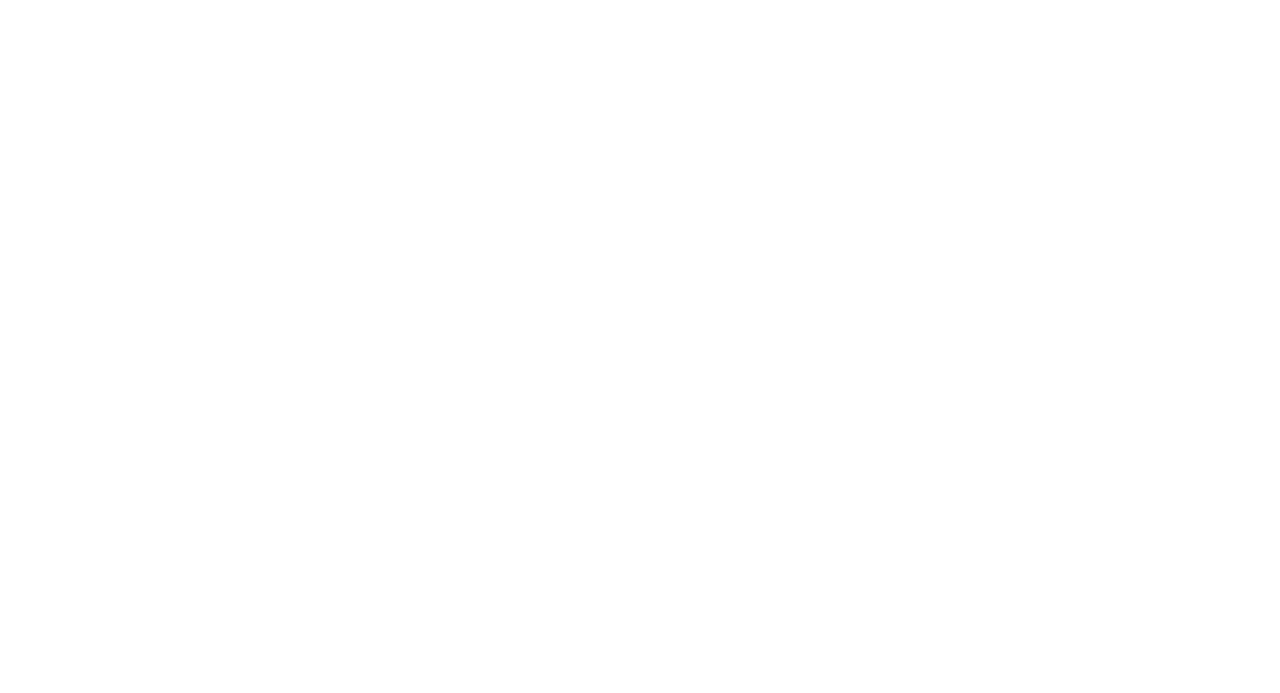
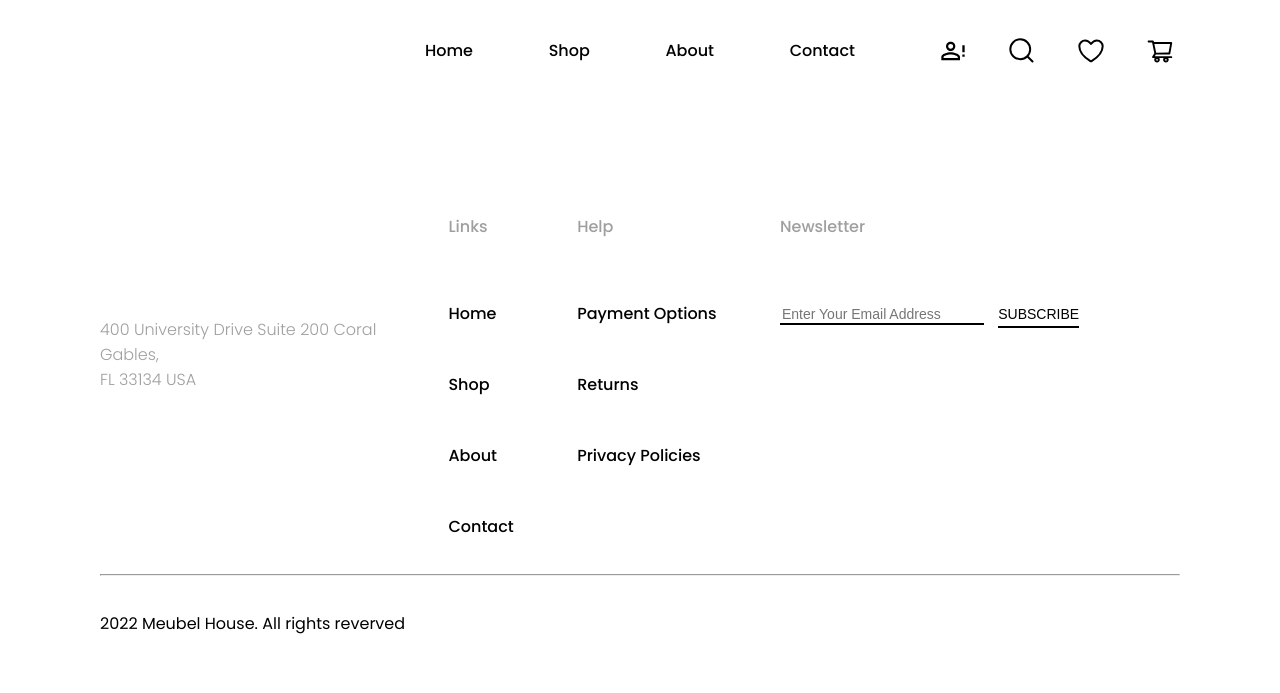
Before and after one commit to nd2204/web-ban-do-noi-that, a plain HTML site: page shop.html in a window 1280 px wide. Drawn offline with Linux system fonts and the light colour scheme.

Commit message:
update: create header and footer template
create footer.js
create header.js
move all header and footer css into corresponding javascript file
update other website to use the template

```diff
--- a/about.html
+++ b/about.html
@@ -0,0 +1,16 @@
+<html lang="en">
+  <head>
+    <meta http-equiv="content-type" content="text/html" charset="utf-8">
+    <meta name="viewport" content="width=device-width, initial-scale=1.0">
+    <link rel="stylesheet" href="./css/general.css">
+    <title>about</title>
+    <script src="scripts/header.js"></script>
+    <script src="scripts/footer.js"></script>
+  </head>
+  <body>
+    <!--Must import header.js for this to work-->
+    <header-component></header-component>
+    <!--Must import footer.js for this to work-->
+    <footer-component></footer-component>
+  </body>
+</html>
--- a/css/general.css
+++ b/css/general.css
@@ -1,3 +1,5 @@
+@import url('https://fonts.googleapis.com/css2?family=Poppins:ital,wght@0,100;0,200;0,300;0,400;0,500;0,600;0,700;0,800;0,900;1,100;1,200;1,300;1,400;1,500;1,600;1,700;1,800;1,900&display=swap');
+
 * {
   font-family: Poppins, sans-serif;
 }
--- /dev/null
+++ b/scripts/footer.js
@@ -0,0 +1,135 @@
+const footer_template = document.createElement('template');
+
+footer_template.innerHTML = `
+  <style>
+    a {
+      text-decoration: none;
+    }
+
+    footer {
+      padding: 98px 100px 38px;
+    }
+
+    footer hr {
+      margin: 35px 0px;
+    }
+
+    .copyright-text {
+      font-size: 1rem;
+    }
+
+    .footer-section p {
+      font-size: 1rem;
+      color: #9F9F9F;
+      font-weight: 500;
+    }
+
+    .footer-sections-ctn {
+      display: flex;
+      flex-direction: row;
+      justify-content: space-between;
+      column-gap: 2rem;
+      align-items: start;
+    }
+
+    .footer-section {
+      display: flex;
+      flex-direction: column;
+      justify-content: left;
+      row-gap: 46px;
+      min-height: 312px;
+    }
+
+    .footer-section a {
+      font-size: 1rem;
+      font-weight: 500;
+      color: black;
+    }
+
+    .address-section {
+      display: flex;
+      flex-direction: row;
+      align-items: center;
+      color: #9F9F9F;
+      max-width: 285px;
+    }
+
+    .address-section p {
+      font-size: 1rem;
+      font-weight: 300;
+    }
+
+    .newsletter-section div {
+      width: 300px;
+      margin-right: 100px;
+    }
+
+    input[type="text"] {
+      width: 200px;
+      border-style: none;
+      border-bottom: 0.15rem solid black;
+    }
+
+    input[type="text"]::placeholder {
+      font-size: 0.875rem;
+    }
+    input[type="text"]:focus {
+      outline: none;
+    }
+
+    .subscribe-btn {
+      font-size: 0.875rem;
+      font-weight: 500;
+      height: 24px;
+      border-style: none;
+      border-bottom: 0.15rem solid black;
+      background-color: #00000000;
+      padding: 0;
+      cursor: pointer;
+      margin-left: 10px;
+      padding-bottom: 2px;
+    }
+  </style>
+  <footer>
+    <div class="footer-sections-ctn">
+      <div class="footer-section address-section">
+        <p>400 University Drive Suite 200 Coral Gables,<br>FL 33134 USA</p>
+      </div>
+      <div class="footer-section links-section">
+        <p>Links</p>
+        <a href="./index.html">Home</a>
+        <a href="./shop.html">Shop</a>
+        <a href="./about.html">About</a>
+        <a href="./contact.html">Contact</a>
+      </div>
+      <div class="footer-section help-section">
+        <p>Help</p>
+        <a href="#">Payment Options</a>
+        <a href="#">Returns</a>
+        <a href="#">Privacy Policies</a>
+      </div>
+      <div class="footer-section newsletter-section">
+        <p>Newsletter</p>
+        <div>
+          <input id="email-input" type="text" name="email" placeholder="Enter Your Email Address">
+          <button class="subscribe-btn">SUBSCRIBE</button>
+        </div>
+      </div>
+    </div>
+    <hr>
+    <p class="copyright-text">2022 Meubel House. All rights reverved</p>
+  </footer>
+`;
+
+class Footer extends HTMLElement {
+  constructor() {
+    super()
+  }
+
+  connectedCallback() {
+    const shadowRoot = this.attachShadow({ mode: 'closed' });
+    shadowRoot.appendChild(footer_template.content);
+  }
+}
+
+customElements.define('footer-component', Footer)
--- /dev/null
+++ b/scripts/header.js
@@ -0,0 +1,94 @@
+const header_template = document.createElement('template');
+
+header_template.innerHTML = `
+  <style>
+  a {
+    text-decoration: none;
+  }
+
+  header {
+    font-family: "Poppins", sans-serif;
+    width: 100%;
+    height: 100px;
+    display: flex;
+    justify-content: center;
+    align-items: center;
+    background-color: rgba(255, 255, 255, 0);
+    z-index: 1000;
+  }
+
+  .middle-section {
+    display: flex;
+    justify-content: space-between;
+    min-width: 430px;
+    z-index: 1000;
+  }
+
+  .middle-section a {
+    color: #000000;
+    cursor: pointer;
+    font-weight: 500;
+    font-size: 16;
+  }
+
+  .right-section {
+    display: flex;
+    justify-content: space-between;
+    width: 247px;
+    flex-shrink: 0;
+    position: absolute;
+    right: 100px;
+    z-index: 1000;
+  }
+
+  .right-section button {
+    z-index: 1000;
+    height: 28px;
+    background-color: #00000000;
+    border-width: 0;
+    cursor: pointer;
+  }
+
+  @media(max-width: 1000px) {
+    .header-ctn {
+      justify-content: space-between;
+    }
+    .header-middle-section {
+      margin-left: 100px;
+      margin-right: 100px;
+    }
+    .header-right-section {
+      display: flex;
+      position: static;
+      margin-right: 100px;
+    }
+  }
+  </style>
+  <header>
+    <div class="middle-section">
+      <a href="#">Home</a>
+      <a href="./shop.html">Shop</a>
+      <a href="./about.html">About</a>
+      <a href="./contact.html">Contact</a>
+    </div>
+    <div class="right-section">
+      <button onclick="alert('button clicked')"><img class="account-alert-icon" src="assets/icons/account_alert.svg"></button>
+      <button onclick="alert('button clicked')"><img class="search-icon" src="assets/icons/search.svg"></button>
+      <button onclick="alert('button clicked')"><img class="heart-icon" src="assets/icons/heart.svg"></button>
+      <button onclick="alert('button clicked')"><img class="shopping-cart-icon" src="assets/icons/shopping_cart.svg"></button>
+    </div>
+  </header>
+`
+
+class Header extends HTMLElement {
+  constructor() {
+    super()
+  }
+
+  connectedCallback() {
+    const shadowRoot = this.attachShadow({ mode: 'closed' });
+    shadowRoot.appendChild(header_template.content);
+  }
+}
+
+customElements.define('header-component', Header)
--- a/shop.html
+++ b/shop.html
@@ -0,0 +1,17 @@
+<!DOCTYPE html>
+<html lang="en">
+  <head>
+    <meta http-equiv="content-type" content="text/html" charset="utf-8">
+    <meta name="viewport" content="width=device-width, initial-scale=1.0">
+    <link rel="stylesheet" href="./css/general.css">
+    <title>Shop</title>
+    <script src="scripts/header.js"></script>
+    <script src="scripts/footer.js"></script>
+  </head>
+  <body>
+    <!--Must import header.js for this to work-->
+    <header-component></header-component>
+    <!--Must import footer.js for this to work-->
+    <footer-component></footer-component>
+  </body>
+</html>
```
Also changed, not shown: contact.html (+16 -0 lines), css/header.css (deleted, +0 -57 lines), index.html (+6 -52 lines).
